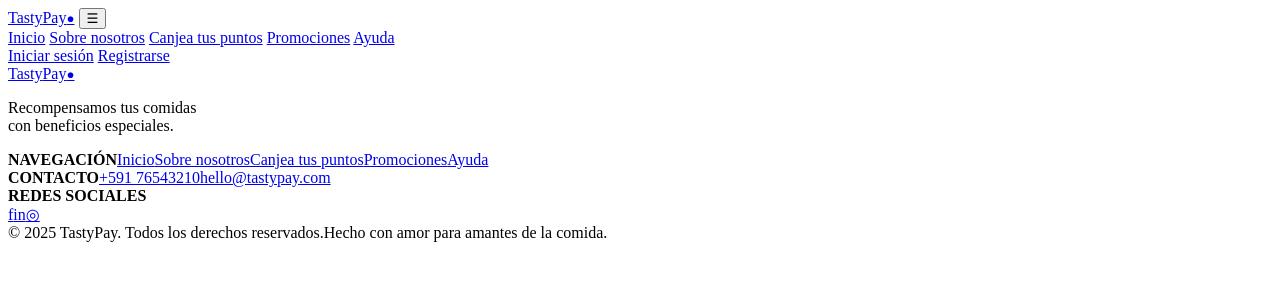
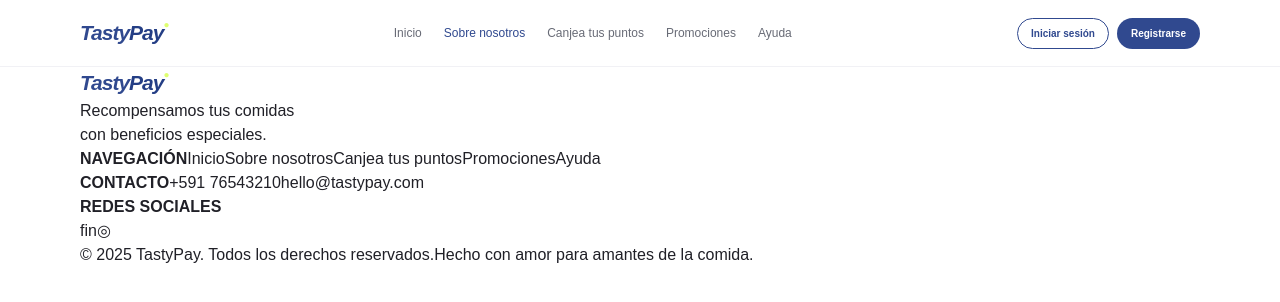
Before and after one commit to thaisespinoza-jpg/tastypay, a plain HTML site: page nosotros.html in a window 1280 px wide. Drawn offline with Linux system fonts and the light colour scheme.

```diff
--- a/index.html
+++ b/index.html
@@ -1,8 +1,9 @@
 <!doctype html>
-<html lang="en">
+<html lang="es">
   <head>
     <meta charset="UTF-8" />
     <meta name="viewport" content="width=device-width, initial-scale=1.0" />
+    <link rel="stylesheet" href="styles.css" />
     <title>Index</title>
   </head>
   <body>
--- a/nosotros.html
+++ b/nosotros.html
@@ -1,9 +1,10 @@
 <!doctype html>
-<html lang="en">
+<html lang="es">
   <head>
     <meta charset="UTF-8" />
     <meta name="viewport" content="width=device-width, initial-scale=1.0" />
-    <title>Nosotros</title>
+    <link rel="stylesheet" href="styles.css" />
+    <title>Sobre Nosotros</title>
   </head>
   <body>
     <header class="header">
@@ -19,8 +20,8 @@
           ☰
         </button>
         <nav class="menu">
-          <a class="activo" href="index.html">Inicio</a>
-          <a href="nosotros.html">Sobre nosotros</a>
+          <a href="index.html">Inicio</a>
+          <a class="activo" href="nosotros.html">Sobre nosotros</a>
           <a href="#establecimientos">Canjea tus puntos</a>
           <a href="promociones.html">Promociones</a>
           <a href="#footer">Ayuda</a>
```
